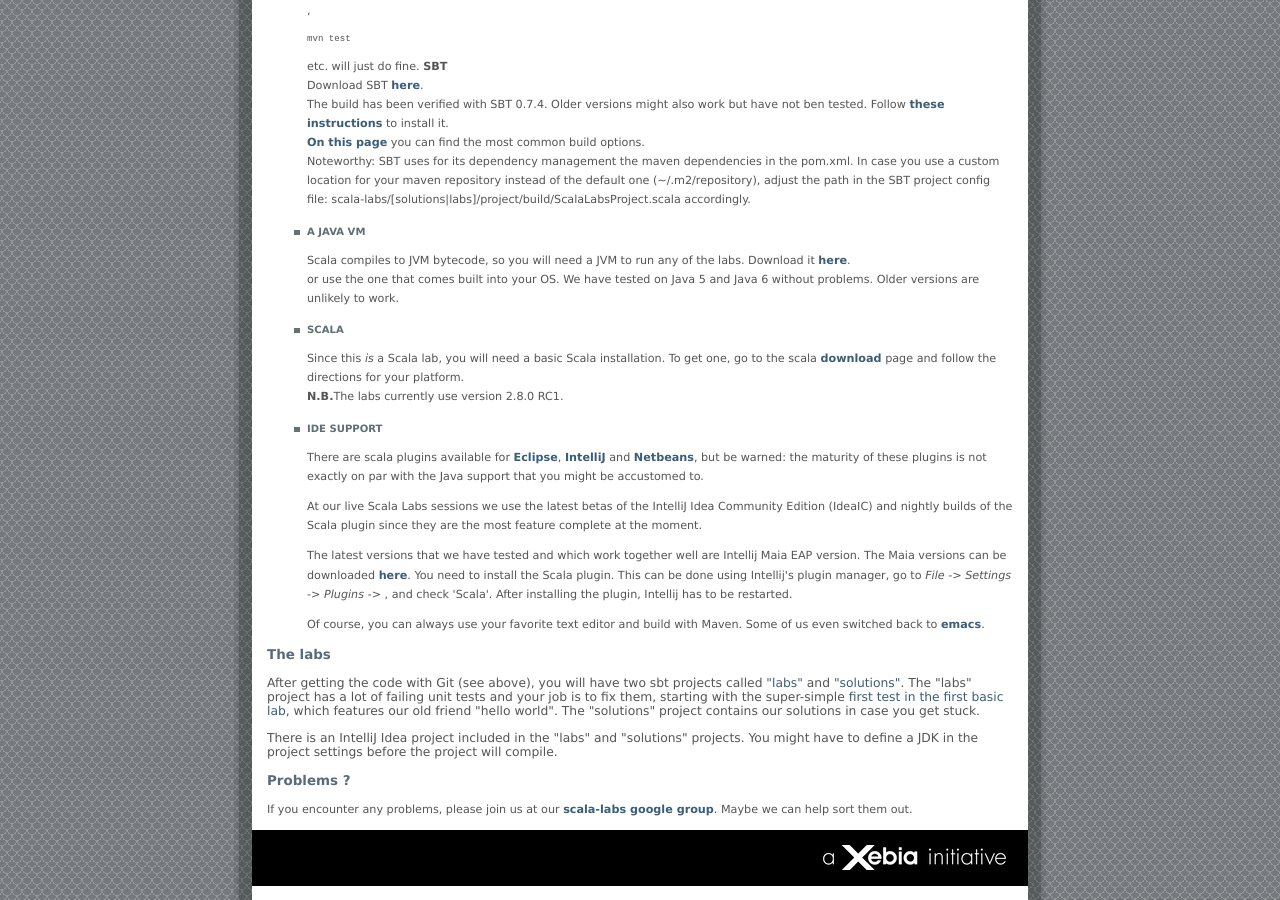
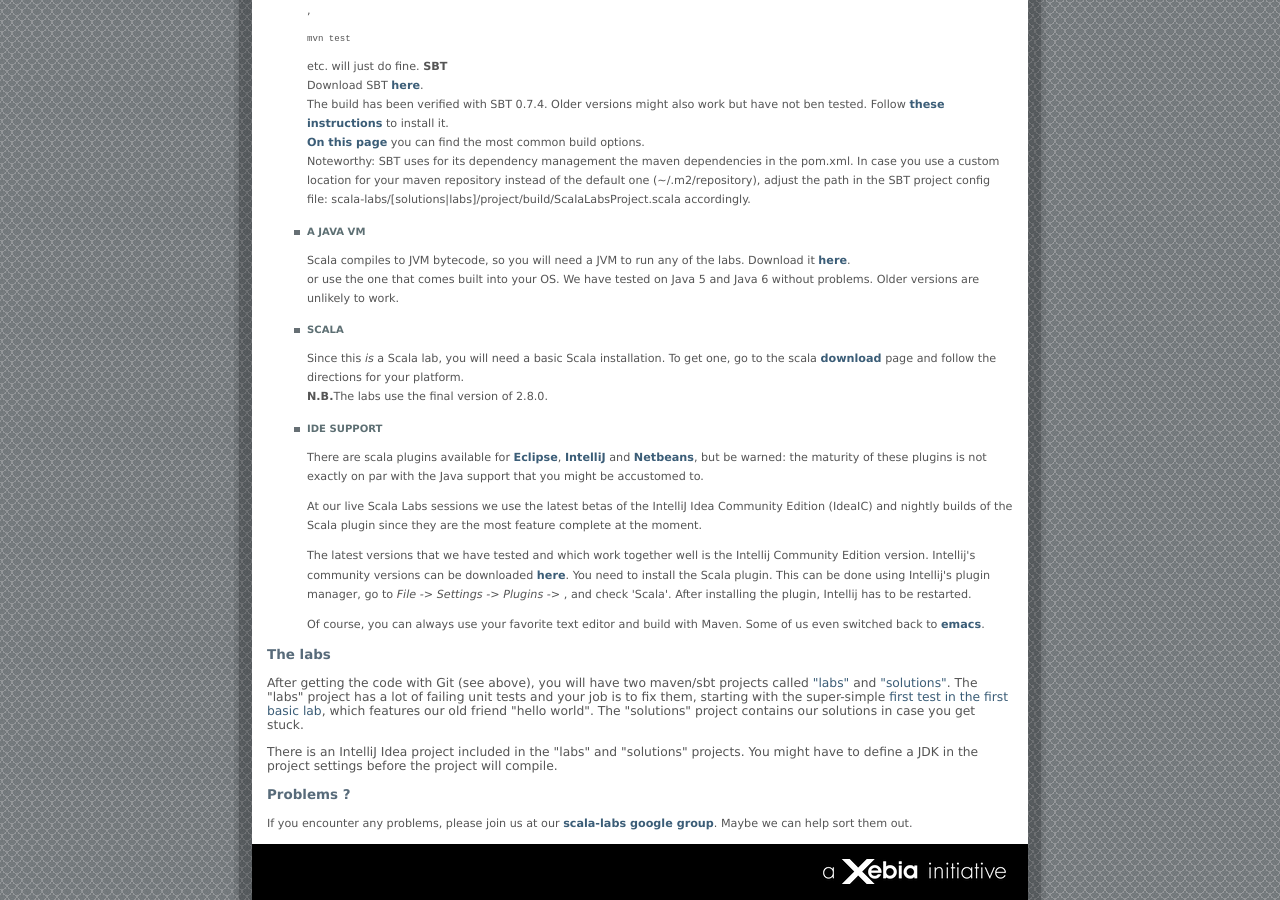
Before and after one commit to scala-labs/scala-labs.github.com, a Jekyll site: the page built from getting-started.html, in a window 1280 px wide and 900 px high, scrolled down 653 px. Built offline with Jekyll 4.4.1, drawn with Linux system fonts in a browser that asks for light colours.

Commit message:
IDE update

```diff
--- a/getting-started.html
+++ b/getting-started.html
@@ -56,7 +56,7 @@
   	<h3>Scala</h3>
   	Since this <i>is</i> a Scala lab, you will need a basic Scala installation.
   	To get one, go to the scala <b><a href="http://www.scala-lang.org/downloads">download</a></b> page and follow the
-  	directions for your platform.<br> <b>N.B.</b>The labs currently use version 2.8.0 RC1.
+  	directions for your platform.<br> <b>N.B.</b>The labs use the final version of 2.8.0.
 	</li>
 	</p>
 
@@ -75,7 +75,7 @@
   	</p>
 
   	<p>
-  	The latest versions that we have tested and which work together well are Intellij Maia EAP version. The Maia versions can be downloaded <b><a href="http://confluence.jetbrains.net/display/IDEADEV/Maia+EAP">here</a></b>.
+  	The latest versions that we have tested and which work together well is the Intellij Community Edition version. Intellij's community versions can be downloaded <b><a href="http://www.jetbrains.com/idea/download/">here</a></b>.
   	You need to install the Scala plugin. This can be done using Intellij's plugin manager, go to <i>File -> Settings -> Plugins -> <tab available></i>, and check 'Scala'. After installing the plugin, Intellij has to be restarted.
   	</p>
 
@@ -89,11 +89,11 @@
 
 <h2>The labs</h2>
 <p class="text-content">
-  After getting the code with Git (see above), you will have two sbt projects called
+  After getting the code with Git (see above), you will have two maven/sbt projects called
   <a href="http://github.com/scala-labs/scala-labs/tree/master/labs/">"labs"</a> and
   <a href="http://github.com/scala-labs/scala-labs/tree/master/solutions/">"solutions"</a>.
   The "labs" project has a lot of failing unit tests and your job is to fix them, starting with the super-simple
-  <a href="http://github.com/scala-labs/scala-labs/blob/master/labs/src/test/scala/org/scalalabs/basic/lab01/Exercise01Test.scala">first test in the first basic lab</a>,
+  <a href="http://github.com/scala-labs/scala-labs/blob/master/labs/src/test/scala/org/scalalabs/basic/lab01/HelloWorldExerciseTest.scala">first test in the first basic lab</a>,
   which features our old friend "hello world". The "solutions" project contains our solutions in case you get stuck.
 </p>
 
```
